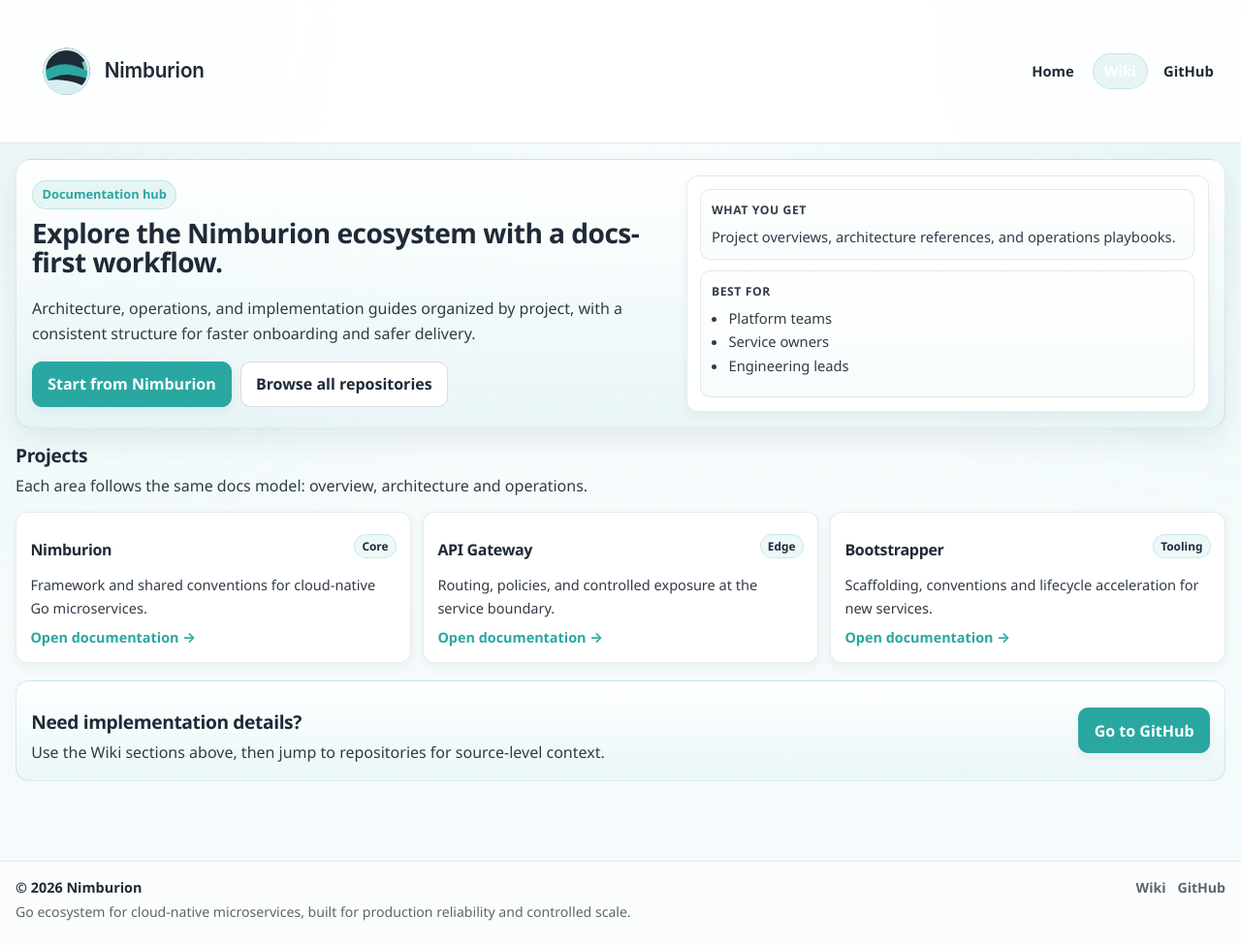
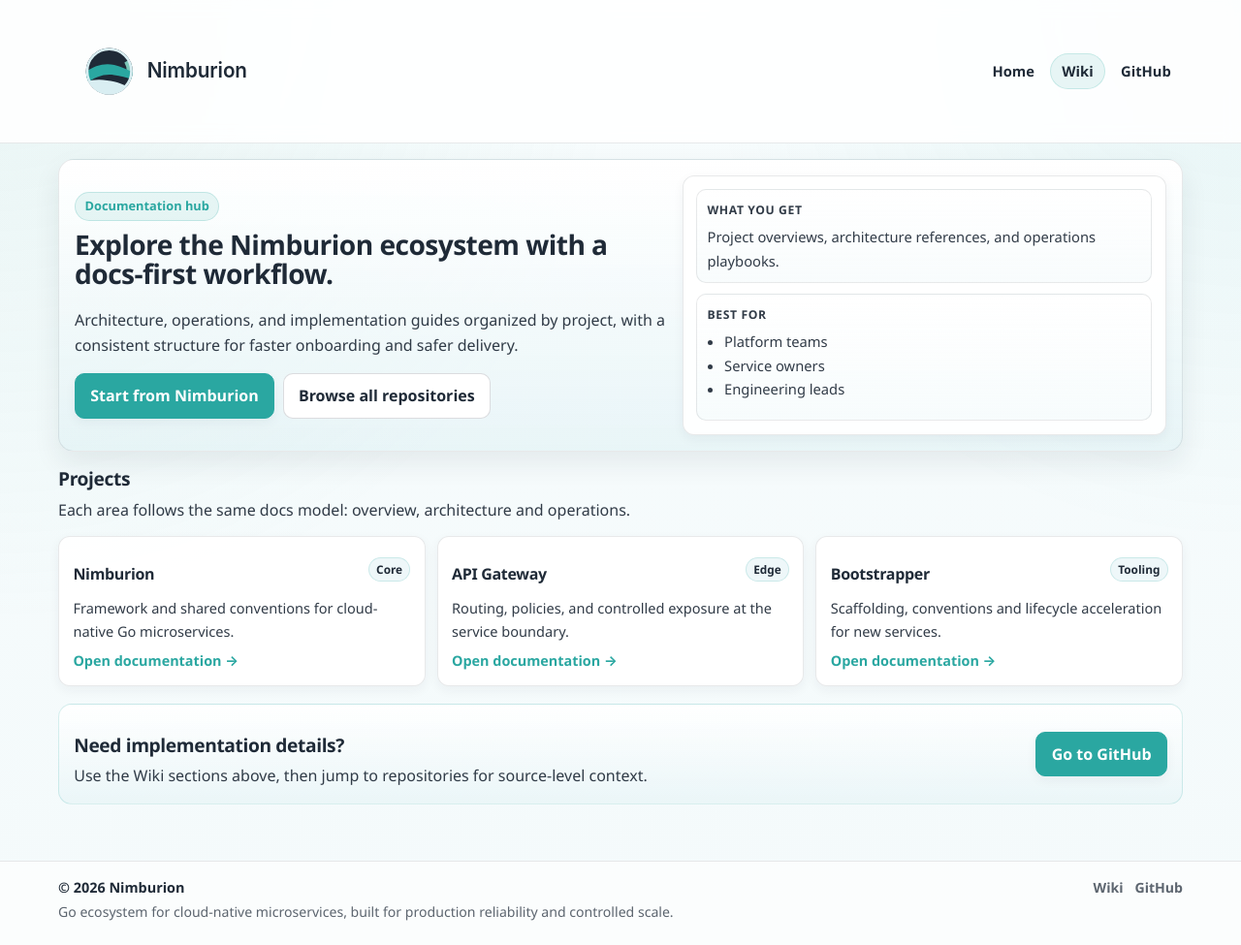
Before and after one commit to nimburion/nimburion.github.io, a Jekyll site: the page built from wiki/index.md, in a window 1280 px wide and 975 px high. Shown: the whole window at 97% size. Built offline with Jekyll 4.4.1, drawn with Linux system fonts in a browser that asks for light colours.

Commit message:
refactor(wiki): unify layout, fix permalink urls and align header/theme

```diff
--- a/_config.yml
+++ b/_config.yml
@@ -3,7 +3,7 @@
 url: https://nimburion.github.io
 baseurl: ""
 lang: en
-source: public
+permalink: pretty
 markdown: kramdown
 theme: null
 plugins:
--- a/_includes/site-header.html
+++ b/_includes/site-header.html
@@ -6,7 +6,7 @@
 
     <nav class="site-nav" aria-label="Main navigation">
       <a href="{{ '/' | relative_url }}" {% if page.url == '/' %}aria-current="page"{% endif %}>Home</a>
-      <a class="nav-cta" href="{{ '/wiki/' | relative_url }}" {% if page.url contains '/wiki' %}aria-current="page"{% endif %}>Wiki</a>
+      <a href="{{ '/wiki/' | relative_url }}" {% if page.url contains '/wiki' %}aria-current="page"{% endif %}>Wiki</a>
       <a href="https://github.com/nimburion" target="_blank" rel="noopener noreferrer">GitHub</a>
     </nav>
   </div>
--- a/assets/css/style.scss
+++ b/assets/css/style.scss
@@ -41,7 +41,7 @@
   --text-strong: rgba(31, 42, 55, 0.92);
   --interactive-subtle-bg: var(--accent-soft);
   --interactive-subtle-border: var(--accent-border-mid);
-  --interactive-solid-bg: var(--deep-slate);
+  --interactive-solid-bg: var(--cloud-teal);
   --interactive-solid-fg: var(--white);
   --interactive-solid-border: var(--deep-slate);
   --interactive-solid-hover-bg: var(--accent);
@@ -613,10 +613,6 @@
   padding-top: 1rem;
 }
 
-.wiki-layout .container {
-  width: min(1280px, calc(100% - 2rem));
-}
-
 .wiki-shell {
   display: grid;
   grid-template-columns: minmax(210px, 250px) minmax(0, 1fr);
```
